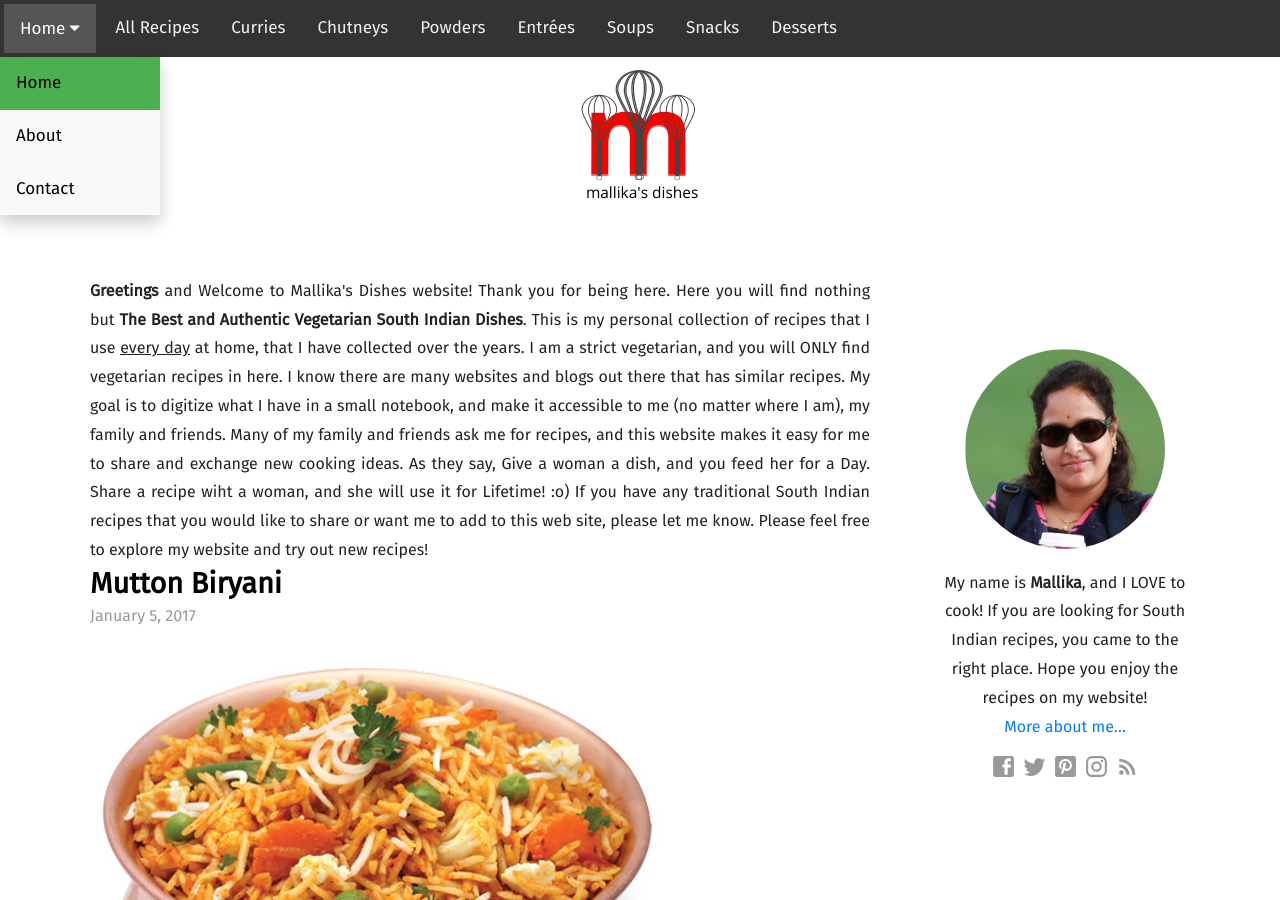
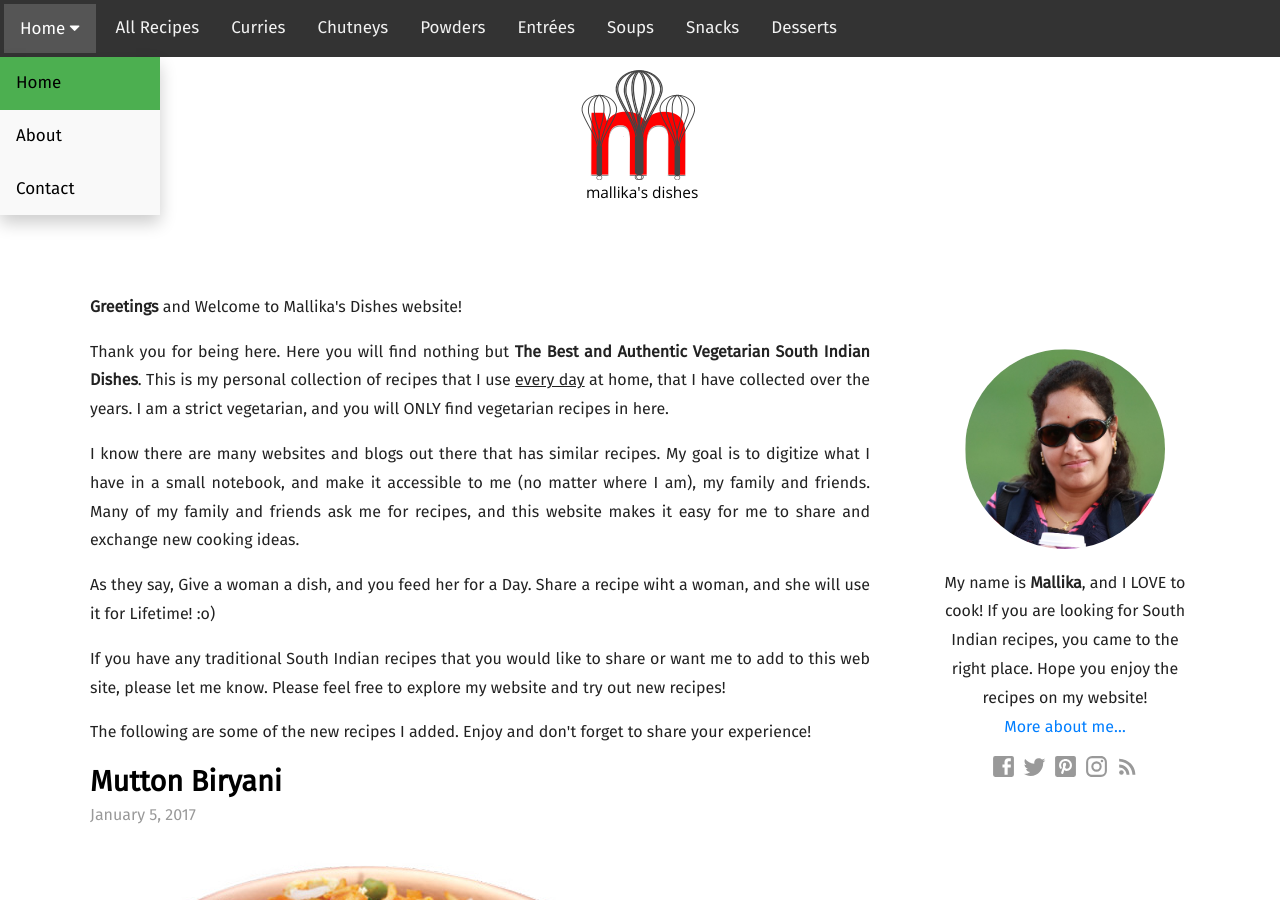
Before and after one commit to mallikasdishes/github.io, a Jekyll site: the page built from index.html, in a window 1280 px wide and 900 px high. Built offline with Jekyll 4.4.1, drawn with Linux system fonts in a browser that asks for light colours; some web fonts are replaced; the list of posts is cut into pages by our own code.

Commit message:
Update index.html

```diff
--- a/index.html
+++ b/index.html
@@ -2,18 +2,20 @@
 title: Home
 ---
 
-<strong>Greetings</strong> and Welcome to Mallika's Dishes website!
+<p><strong>Greetings</strong> and Welcome to Mallika's Dishes website!</p>
 
-Thank you for being here. Here you will find nothing but <strong>The Best and Authentic Vegetarian South Indian Dishes</strong>. This is my personal
-collection of recipes that I use <u>every day</u> at home, that I have collected over the years. I am a strict vegetarian, and you will ONLY find vegetarian recipes in here.
+<p>Thank you for being here. Here you will find nothing but <strong>The Best and Authentic Vegetarian South Indian Dishes</strong>. This is my personal
+collection of recipes that I use <u>every day</u> at home, that I have collected over the years. I am a strict vegetarian, and you will ONLY find vegetarian recipes in here. </p>
 
-I know there are many websites and blogs out there that has similar recipes. My goal is to digitize what I have in a small notebook, and make it accessible to me (no matter where I am), my family and friends.
-Many of my family and friends ask me for recipes, and this website makes it easy for me to share and exchange new cooking ideas.
+<p>I know there are many websites and blogs out there that has similar recipes. My goal is to digitize what I have in a small notebook, and make it accessible to me (no matter where I am), my family and friends.
+Many of my family and friends ask me for recipes, and this website makes it easy for me to share and exchange new cooking ideas.</p>
 
-As they say, Give a woman a dish, and you feed her for a Day. Share a recipe wiht a woman, and she will use it for Lifetime! :o)
+<p>As they say, Give a woman a dish, and you feed her for a Day. Share a recipe wiht a woman, and she will use it for Lifetime! :o)</p>
 
-If you have any traditional South Indian recipes that you would like to share or want me to add to this web site, please let me know.
-Please feel free to explore my website and try out new recipes!
+<p>If you have any traditional South Indian recipes that you would like to share or want me to add to this web site, please let me know.
+	Please feel free to explore my website and try out new recipes!</p>
+
+<p>The following are some of the new recipes I added. Enjoy and don't forget to share your experience!</p>
 
 <section class="posts">
 	{% for post in paginator.posts %}
```
